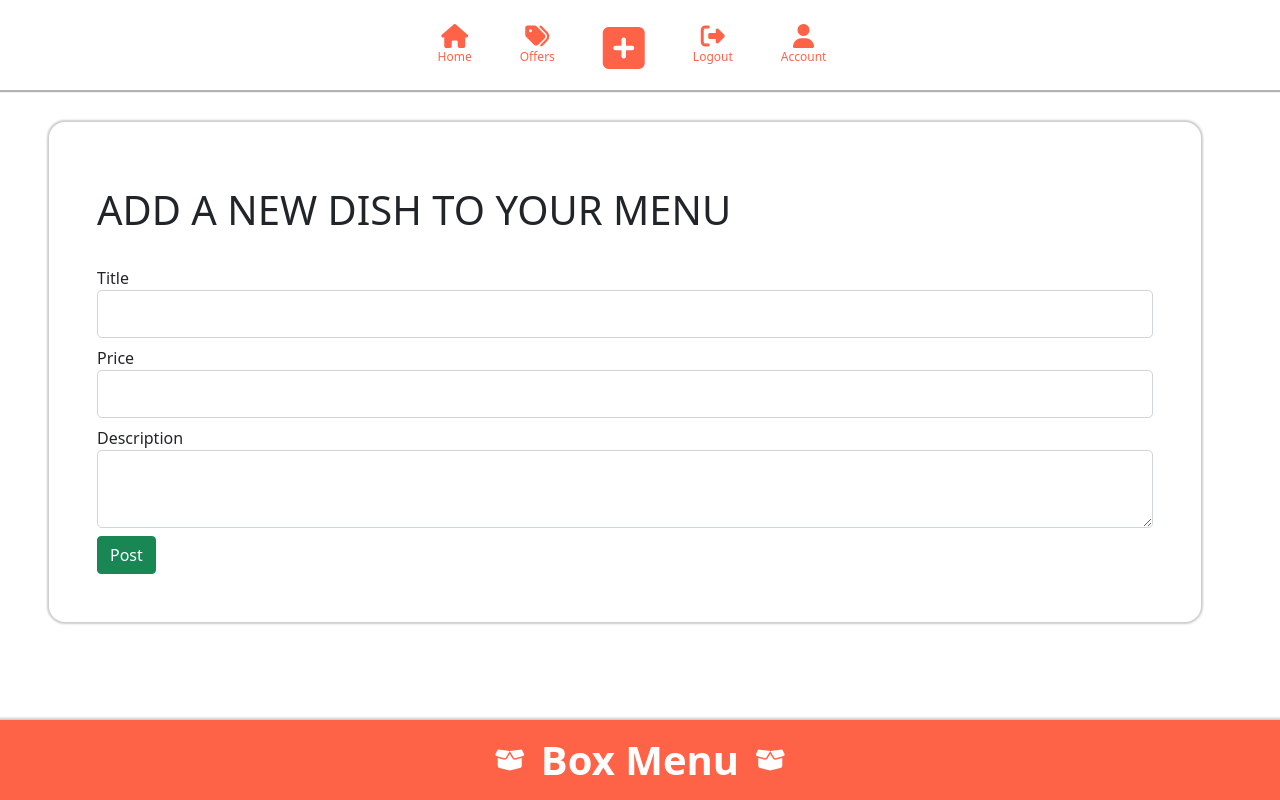
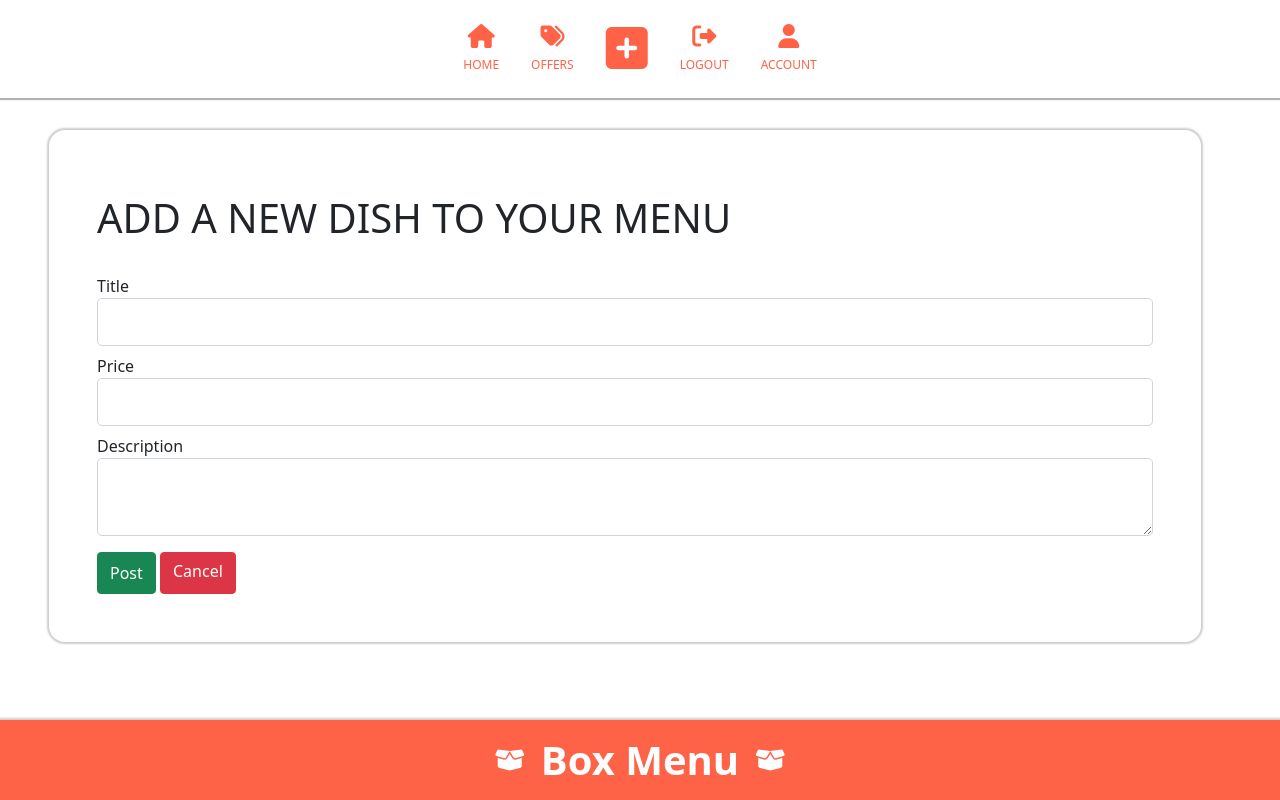
Before and after one commit to darnelldugger/al-la-carte, a Flask app: page /create in a window 1280 px wide. Run offline with Flask 2, Linux system fonts and the light colour scheme; the visitor is signed in with stand-in values (Sample User, id 1); some libraries are stand-ins or nearby versions.

Commit message:
change favicon

```diff
--- a/myapp/static/css/main.css
+++ b/myapp/static/css/main.css
@@ -6,16 +6,14 @@ ul {
   box-shadow: 1px 1px 1px 1px rgba(.3,.3,.3,.3);
 }
 
-li {
-  margin-right: 1rem;
-}
-
 li i {
   color: tomato;
 }
 
 li p {
   color: tomato;
+  text-transform: uppercase;
+  margin-top: .5rem;
 }
 
 
--- a/myapp/templates/create_dish.html
+++ b/myapp/templates/create_dish.html
@@ -19,8 +19,10 @@
             {{form.description.label(class="form-control-label")}}
             {{form.description(class="form-control form-control-lg")}}
         </div>
-        <div class="form-group">
-            {{form.submit(class="btn btn-success")}}
+        <div class="form-group" id="formBtn">
+            <button type="submit" class='btn btn-success form-control-lg'>Post</button>
+            <a href="{{url_for('core.index')}}" class="btn btn-danger form-control-lg">Cancel
+                <a>
         </div>
     </form>
 </div>
--- a/myapp/templates/info.html
+++ b/myapp/templates/info.html
@@ -1,7 +1,7 @@
 {% extends "base.html" %}
 {% block content %}
 <div class="jumbotron">
-    <h1>get awesome offers, deals and exsclusive savings by the dish.</h1>
+    <h1>get awesome offers, deals and exclusive savings by the dish.</h1>
     <p>Lorem ipsum dolor sit amet consectetur adipisicing elit. Suscipit veniam nihil nostrum excepturi nulla error
         quaerat reprehenderit, iste ad accusamus amet nesciunt, provident laborum, voluptas molestias unde non est
         perferendis?</p>
```
Also changed, not shown: myapp/static/images/favicon.ico.
